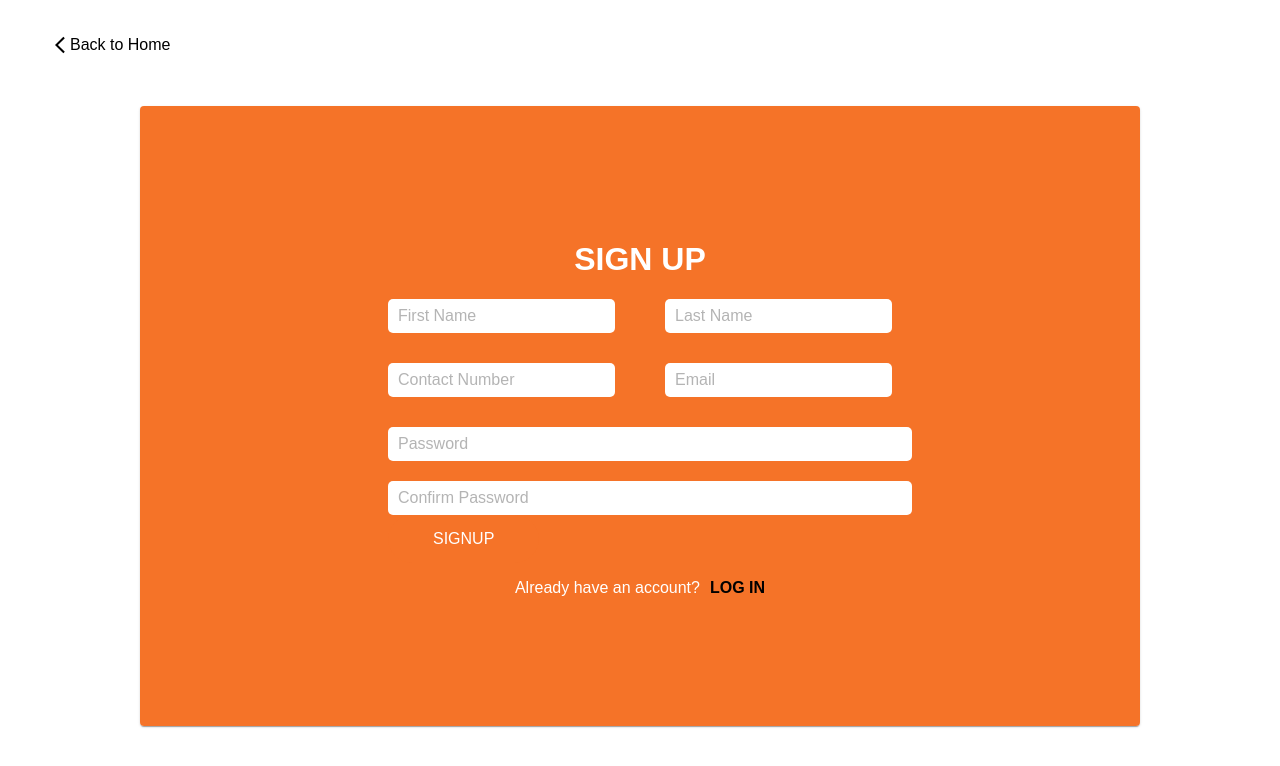
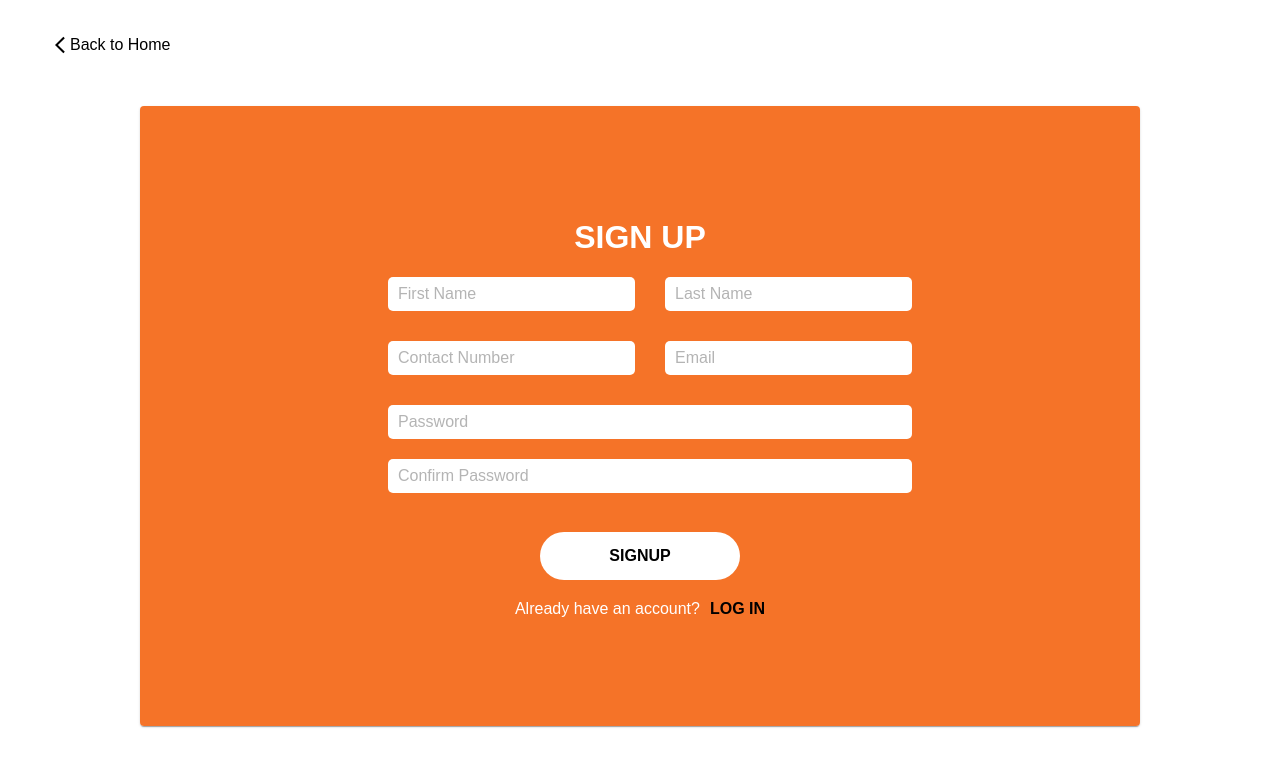
Before and after one commit to Yaj-t/Apartelle_web, a React (Vite) app in the folder client/: page /signup in a window 1280 px wide. Shown: the top 766 px of the page. Built offline with nearby package versions, Linux system fonts and the light colour scheme.

Commit message:
fixed error handlers and signup redirect to login

```diff
--- a/client/src/components/Login.jsx
+++ b/client/src/components/Login.jsx
@@ -9,7 +9,7 @@ import { Link } from 'react-router-dom';
 
 // Validation schema using Yup
 const LoginSchema = yup.object().shape({
-  email: yup.string().required('email is required'),
+  email: yup.string().required('Email is required'),
   password: yup.string().required('Password is required'),
 });
 
@@ -51,28 +51,32 @@ const Login = () => {
               validationSchema={LoginSchema}
               onSubmit={handleSubmit}
             >
-              {({ isValid, isSubmitting }) => (
+              { formik => (
                 <Form>
                   <div className={loginCSS.loginForm}>
                     <div className={loginCSS.loginInputContainer}>
                       <div className={loginCSS.loginInput}>
                         <label htmlFor="email">Email</label>
-                        <Field type="text" id="email" name="email" />
-                        <ErrorMessage className={loginCSS.error} component="div" name="email" />
+                        <Field type="text" id="email" name="email" className={formik.errors.email ? loginCSS.errorInput : ''}/>
+                        {formik.errors.email ? <div className={loginCSS.error}> {formik.errors.email} </div> : null}
                       </div>
 
                       <div className={loginCSS.loginInput}>
                         <label htmlFor="password">Password</label>
-                        <Field type="password" id="password" name="password" />
-                        <ErrorMessage className={loginCSS.error} component="div" name="password" />
+                        <Field type="password" id="password" name="password" className={formik.errors.password ? loginCSS.errorInput : ''}/>
+                        {formik.errors.password ? <div className={loginCSS.error}> {formik.errors.password} </div> : null}
+
                       </div>
                     </div>
 
-                    <div className={loginCSS.loginInput}>
-                      <Link to="/" className={loginCSS.forPass}>
-                        Forgot Password?
+                    <div className={loginCSS.forPass}>
+                      <Link to="/">
+                        <p>Forgot Password?</p>
                       </Link>
-                      <button type="submit" disabled={!isValid || isSubmitting}>LOGIN</button>
+                    </div>
+
+                    <div className={loginCSS.loginButtonContainer}>
+                      <button id={loginCSS.loginButton} type="submit" disabled={!formik.isValid || formik.isSubmitting}>LOGIN</button>
                     </div>
                   </div>
                 </Form>
--- a/client/src/components/Signup.jsx
+++ b/client/src/components/Signup.jsx
@@ -2,7 +2,7 @@ import React from 'react';
 import Card from '@mui/material/Card';
 import ArrowBackIosNewIcon from '@mui/icons-material/ArrowBackIosNew';
 import SignUpCSS from '../styles/signup.module.css';
-import { Link } from 'react-router-dom';
+import { Link, useNavigate } from 'react-router-dom';
 import { Formik, Form, Field, ErrorMessage } from 'formik';
 import * as Yup from 'yup';
 import axios from 'axios';
@@ -20,17 +20,26 @@ const SignupSchema = Yup.object().shape({
     .required('Confirm Password is required'),
 });
 
+
 function Signup() {
+  let navigate = useNavigate();
+
   const handleSubmit = async (values, { setSubmitting, resetForm }) => {
     try {
       console.log(values)
       const response = await axios.post('http://localhost:3001/auth/signup', values);
       console.log('Server response:', response.data);
       resetForm();
+
+      let url = '/login'
+      console.log(url);
+      navigate(url);
     } catch (error) {
       console.error('There was an error submitting the form:', error.message);
     }
     setSubmitting(false);
+
+
   };
 
   return (
@@ -61,40 +70,56 @@ function Signup() {
               validationSchema={SignupSchema}
               onSubmit={handleSubmit}
             >
+              { formik => (
                 <Form>
                   <div className={SignUpCSS.signupForm}>
                     <div className={SignUpCSS.signupInputContainer}>
                       <div className={SignUpCSS.signupInput}>
-                        <Field type="text" name="firstName" placeholder="First Name" />
-                        <ErrorMessage name="firstName" component="div" />
+                        <div>
+                          <Field type="text" name="firstName" placeholder="First Name" className={formik.errors.firstName ? SignUpCSS.errorInput : ''}/>
+                          {formik.errors.firstName ? <div className={SignUpCSS.error}> {formik.errors.firstName} </div> : null}
+                        </div>
 
-                        <Field type="text" name="lastName" placeholder="Last Name" />
-                        <ErrorMessage name="lastName" component="div" />
+                        <div>
+                          <Field type="text" name="lastName" placeholder="Last Name" className={formik.errors.lastName ? SignUpCSS.errorInput : ''}/>
+                          {formik.errors.lastName ? <div className={SignUpCSS.error}> {formik.errors.lastName} </div> : null}
+                        </div>
                       </div>
 
                       <div className={SignUpCSS.signupInput}>
-                        <Field type="number" name="contactNumber" placeholder="Contact Number" />
-                        <ErrorMessage name="contactNumber" component="div" />
+                        <div>
+                          <Field type="number" name="contactNumber" placeholder="Contact Number" className={formik.errors.contactNumber ? SignUpCSS.errorInput : ''}/>
+                          {formik.errors.contactNumber ? <div className={SignUpCSS.error}> {formik.errors.contactNumber} </div> : null}
+                        </div>
 
-                        <Field type="email" name="email" placeholder="Email" />
-                        <ErrorMessage name="email" component="div" />
+                        <div>
+                          <Field type="email" name="email" placeholder="Email" className={formik.errors.email ? SignUpCSS.errorInput : ''}/>
+                          {formik.errors.email ? <div className={SignUpCSS.error}> {formik.errors.email} </div> : null}
+                        </div>
                       </div>
 
                       <div className={SignUpCSS.signupInputPassword}>
-                        <Field type="password" name="password" placeholder="Password" />
-                        <ErrorMessage name="password" component="div" />
+                        <div>
+                          <Field type="password" name="password" placeholder="Password" className={formik.errors.password ? SignUpCSS.errorInput : ''}/>
+                          {formik.errors.password ? <div className={SignUpCSS.error}> {formik.errors.password} </div> : null}
+                        </div>
 
-                        <Field type="password" name="confirmPassword" placeholder="Confirm Password" />
-                        <ErrorMessage name="confirmPassword" component="div" />
+                        <div>
+                          <Field type="password" name="confirmPassword" placeholder="Confirm Password" className={formik.errors.confirmPassword ? SignUpCSS.errorInput : ''}/>
+                          {formik.errors.confirmPassword ? <div className={SignUpCSS.error}> {formik.errors.confirmPassword} </div> : null}
+
+                        </div>
                       </div>
                     </div>
 
-                    <button type="submit">
-                      SIGNUP
-                    </button>
+                    <div className={SignUpCSS.signupButtonContainer}>
+                      <button type="submit" id={SignUpCSS.signupButton}>
+                        SIGNUP
+                      </button>
+                    </div>
                   </div>
                 </Form>
-
+              )}
             </Formik>
 
             <div className={SignUpCSS.goToLogIn}>
--- a/client/src/styles/login.module.css
+++ b/client/src/styles/login.module.css
@@ -3,11 +3,10 @@
   flex-direction: column;
   justify-content: center;
   align-items: center;
-  padding: 5vh;
 }
 
 .loginFormContainer {
-  padding: 70px 100px;
+  padding: 50px 100px;
   width: 50vh;
   color: white;
   background-color: #f57328;
@@ -69,6 +68,37 @@
 .backHome {
   display: flex;
   justify-content: flex-start;
-  align-items:center;
+  align-items: center;
   margin: 20px 50px;
 }
+
+.loginButtonContainer {
+  display: flex;
+  justify-content: center;
+  align-items: center;
+  margin-top: 35px;
+}
+
+.error {
+  margin-top: 3px;
+  color: black;
+}
+
+.errorInput {
+  border: 3px solid red !important;
+}
+
+#loginButton {
+  font-weight: bolder;
+  background-color: white;
+  border: none;
+  border-radius: 100px;
+  color: black;
+  width: 200px;
+  text-decoration: none;
+  margin: 4px 2px;
+  cursor: pointer;
+  display: flex;
+  justify-content: center;
+  align-items: center;
+}
--- a/client/src/styles/signup.module.css
+++ b/client/src/styles/signup.module.css
@@ -79,8 +79,39 @@
 }
 
 .goToLogIn {
-    display: flex;
-    align-items: center;
-    justify-content: center;
-    gap: 10px;
-  }
+  display: flex;
+  align-items: center;
+  justify-content: center;
+  gap: 10px;
+}
+
+.signupButtonContainer {
+  display: flex;
+  justify-content: center;
+  align-items: center;
+  margin-top: 35px;
+}
+
+.error {
+  margin-top: 3px;
+  color: black;
+}
+
+.errorInput {
+  border: 3px solid red !important;
+}
+
+#signupButton {
+  font-weight: bolder;
+  background-color: white;
+  border: none;
+  border-radius: 100px;
+  color: black;
+  width: 200px;
+  text-decoration: none;
+  margin: 4px 2px;
+  cursor: pointer;
+  display: flex;
+  justify-content: center;
+  align-items: center;
+}
```
